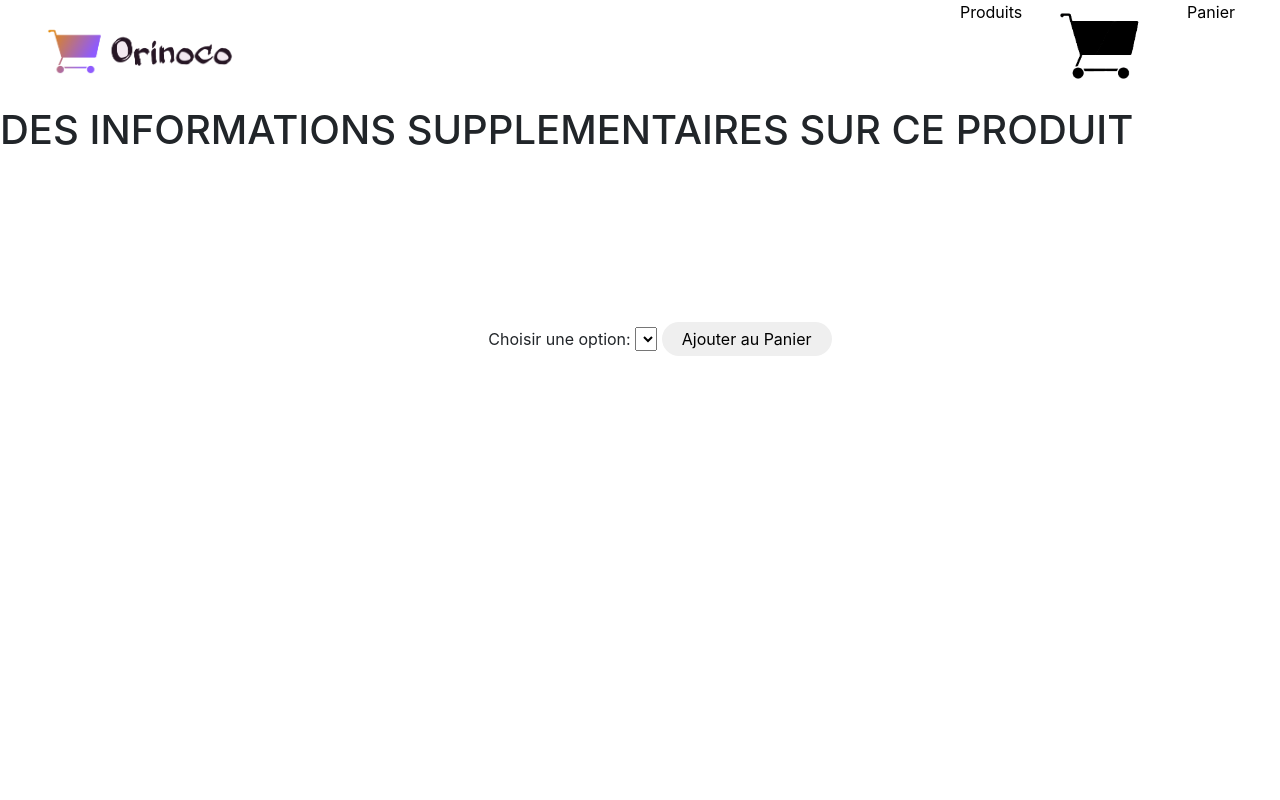
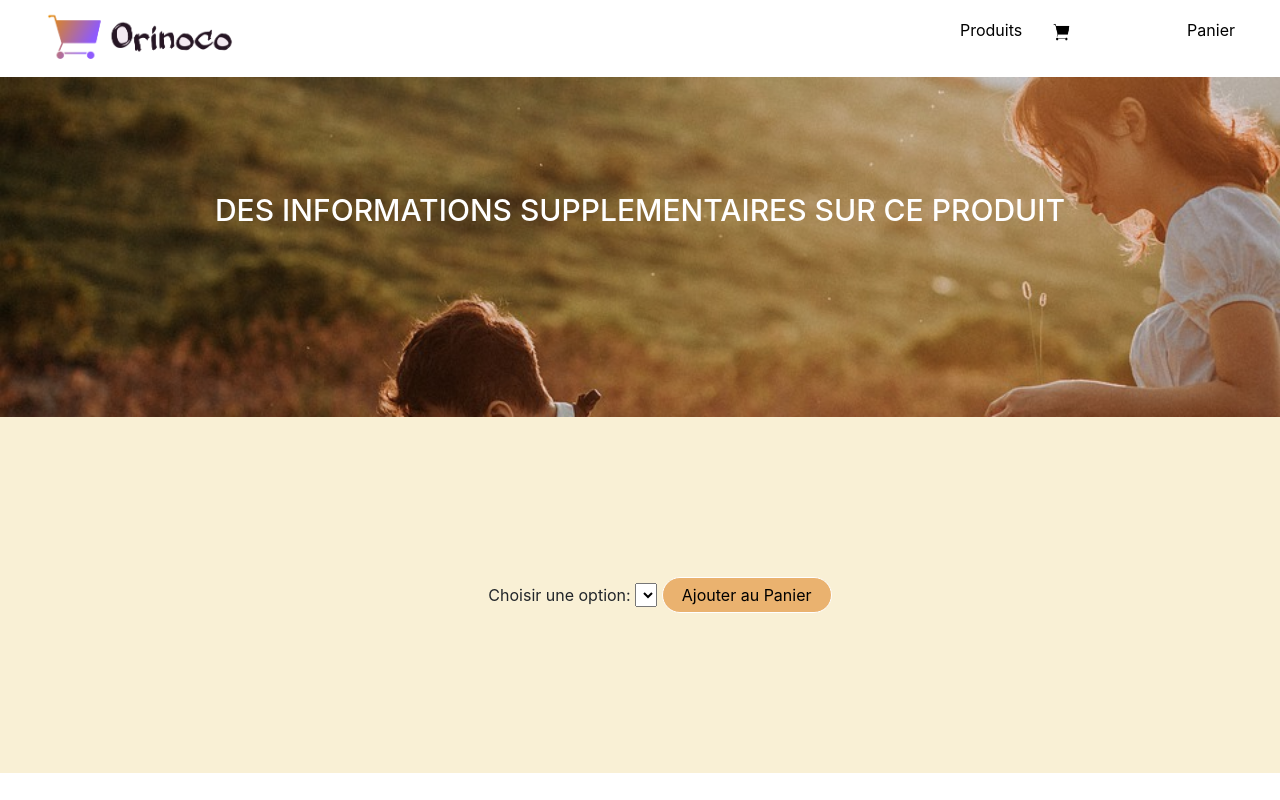
Before and after one commit to Akilai-lab/PEREZMarina_5_11022021, a website: page FrontEnd/src/produit.html in a window 1280 px wide. Drawn offline with nearby package versions, Linux system fonts and the light colour scheme; no server answers.

Commit message:
style page

```diff
--- a/FrontEnd/src/styles.css
+++ b/FrontEnd/src/styles.css
@@ -27,9 +27,27 @@ ul#produit {
 li{
     list-style: none;
 }
+.iconePanier {
+    width: 20%;
+    height: 92%;
+}
+.imgBanniere {
+    background-image: url(./../assets/mother-and-child-5368416_960_720.jpg);
+    background-size: cover;
+    background-repeat: no-repeat;
+    height: 340px;
+}
+.imgBanniere h1 {
+    color: white;
+    margin: 9%;
+}
 a {
     color: black!important;
     margin: 10px 30px;
+}
+h1 {
+    text-align: center;
+    font-size: 30px!important;
 }
 /** produits **/
 #img {
@@ -62,6 +80,9 @@ li img {
 .col-8 {
     margin: auto;
 }
+.col-12 {
+    background-color: #f9f0d5;
+}
 #prixtotal {
     text-align: center;
 }
@@ -87,6 +108,8 @@ input#inscription, button#addTo {
 }
 button#addTo {
     width: 170px;
+    background-color: #eab26f;
+    border: 1.5px solid white;
 }
 .row {
     flex-direction: column;
@@ -95,3 +118,18 @@ button#addTo {
 input:focus:required:invalid, input[pattern]:focus:invalid{
     background-color: rgb(230, 76, 76);
 }
+
+@media (min-width:768px) and (max-width:1200px) {
+    ul {
+        margin: 70px auto;
+    }
+}
+@media (max-width:768) {
+    .row {
+        margin: 0;
+    }
+    ul{
+        display: block;
+        width: auto;
+    }
+}
```
